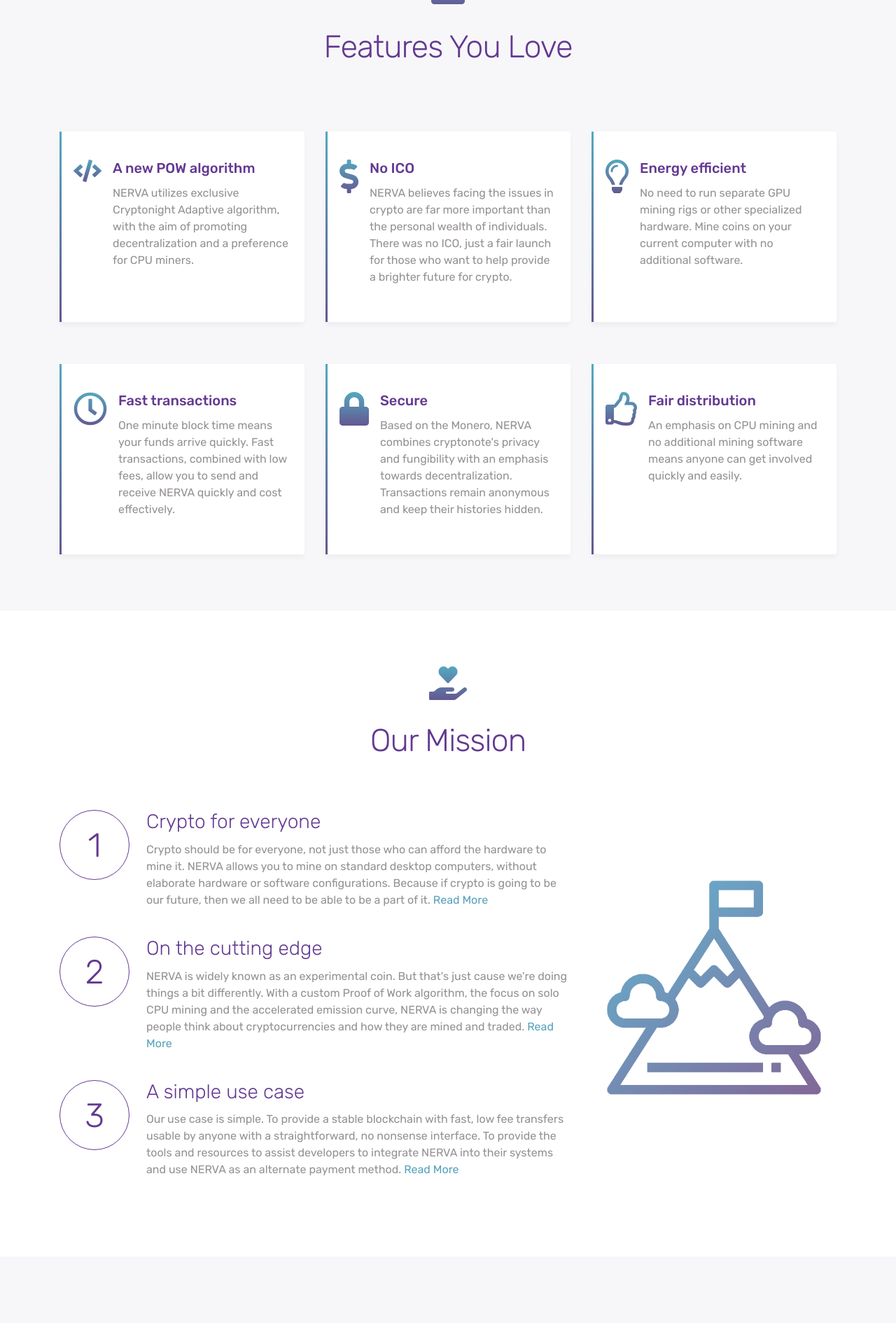
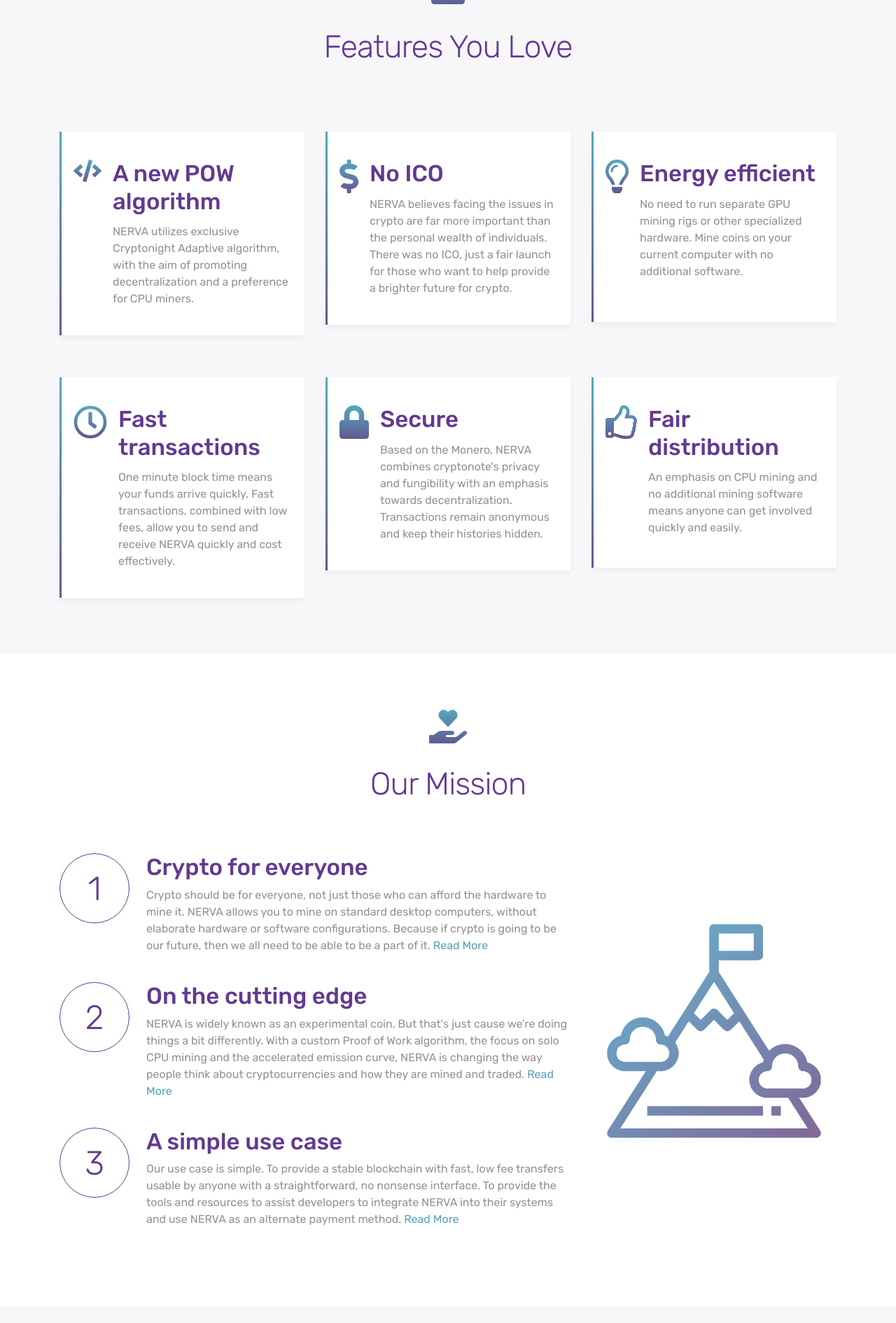
Before and after one commit to R0BC0D3R/nerva-website, a PHP site: page / in a window 1280 px wide. Shown: the part 787-2677 px from the top of the page at 70% size. Run offline with PHP 8.4, Linux system fonts and the light colour scheme; some libraries are stand-ins or nearby versions.

Commit message:
Changed some html title tags

```diff
--- a/index.php
+++ b/index.php
@@ -116,7 +116,7 @@
                             <div class="media">
                                 <span class="fa fa-code fa-2x gradient-fill mr-3"></span>
                                 <div class="media-body">
-                                    <h4 class="card-title">A new POW algorithm</h4>
+                                    <h3 class="card-title">A new POW algorithm</h3>
                                     <p class="card-text">NERVA utilizes exclusive Cryptonight Adaptive algorithm,
                                         with the aim of promoting decentralization and a preference for CPU miners.
                                     </p>
@@ -131,7 +131,7 @@
                             <div class="media">
                                 <span class="fa fa-dollar-sign fa-3x gradient-fill mr-3"></span>
                                 <div class="media-body">
-                                    <h4 class="card-title">No ICO</h4>
+                                    <h3 class="card-title">No ICO</h3>
                                     <p class="card-text">NERVA believes facing the issues in crypto are far more
                                         important than the personal wealth of individuals.
                                         There was no ICO, just a fair launch for those who want to help provide a
@@ -148,7 +148,7 @@
                             <div class="media">
                                 <span class="far fa-lightbulb fa-3x gradient-fill mr-3"></span>
                                 <div class="media-body">
-                                    <h4 class="card-title">Energy efficient</h4>
+                                    <h3 class="card-title">Energy efficient</h3>
                                     <p class="card-text">No need to run separate GPU mining rigs or other specialized hardware.
                                         Mine coins on your current computer with no additional software.
                                     </p>
@@ -169,7 +169,7 @@
                             <div class="media">
                                 <span class="far fa-clock fa-3x gradient-fill mr-3"></span>
                                 <div class="media-body">
-                                    <h4 class="card-title">Fast transactions</h4>
+                                    <h3 class="card-title">Fast transactions</h3>
                                     <p class="card-text">One minute block time means your funds arrive quickly.
                                         Fast transactions, combined with low fees, allow you to send and receive NERVA quickly and cost effectively.
                                     </p>
@@ -184,7 +184,7 @@
                             <div class="media">
                                 <span class="fa fa-lock fa-3x gradient-fill mr-3"></span>
                                 <div class="media-body">
-                                    <h4 class="card-title">Secure</h4>
+                                    <h3 class="card-title">Secure</h3>
                                     <p class="card-text">Based on the Monero, NERVA combines cryptonote's
                                         privacy and fungibility with an emphasis towards decentralization.
                                         Transactions remain anonymous and keep their histories hidden.
@@ -200,7 +200,7 @@
                             <div class="media">
                                 <span class="far fa-thumbs-up fa-3x gradient-fill mr-3"></span>
                                 <div class="media-body">
-                                    <h4 class="card-title">Fair distribution</h4>
+                                    <h3 class="card-title">Fair distribution</h3>
                                     <p class="card-text">An emphasis on CPU mining and no additional mining software means anyone can get involved quickly and easily.</p>
                                 </div>
                             </div>
@@ -227,9 +227,9 @@
                     <ul class="list-unstyled">
                         <li class="media mt-4">
                             <div class="media-body">
-                                <h5>
+                                <h3 class="css-h3-title">
                                     <div class="circle-icon mr-4 float-left">1</div>Crypto for everyone
-                                </h5>
+                                </h3>
                                 <p> Crypto should be for everyone, not just those who can afford the hardware to mine
                                     it.
                                     NERVA allows you to mine on standard desktop computers, without elaborate hardware or software configurations.
@@ -267,9 +267,9 @@
 
                         <li class="media mt-4">
                             <div class="media-body">
-                                <h5>
+                                <h3 class="css-h3-title">
                                     <div class="circle-icon mr-4 float-left">2</div>On the cutting edge
-                                </h5>
+                                </h3>
                                 <p> NERVA is widely known as an experimental coin. But that's just cause we're doing
                                     things a bit differently.
                                     With a custom Proof of Work algorithm, the focus on solo CPU mining and the
@@ -323,9 +323,9 @@
 
                         <li class="media mt-4">
                             <div class="media-body">
-                                <h5>
+                                <h3 class="css-h3-title">
                                     <div class="circle-icon mr-4 float-left">3</div>A simple use case
-                                </h5>
+                                </h3>
                                 <p> Our use case is simple. To provide a stable blockchain with fast, low fee transfers
                                     usable by anyone with a straightforward, no nonsense interface.
                                     To provide the tools and resources to assist developers to integrate NERVA into
@@ -443,7 +443,7 @@
 							<div class="timeline-info"></div>
 							<div class="timeline-marker"></div>
 							<div class="timeline-content">
-								<h2 class="timeline-title">2021</h2>
+								<h3 class="timeline-title">2021</h3>
 							</div>
 						</li>
 						<li class="timeline-item">
@@ -480,7 +480,7 @@
 							<div class="timeline-info"></div>
 							<div class="timeline-marker"></div>
 							<div class="timeline-content">
-								<h2 class="timeline-title">2022</h2>
+								<h3 class="timeline-title">2022</h3>
 							</div>
 						</li>
 						<li class="timeline-item">
@@ -497,7 +497,7 @@
 							<div class="timeline-info"></div>
 							<div class="timeline-marker"></div>
 							<div class="timeline-content">
-								<h2 class="timeline-title">Possible Future Projects</h2>
+								<h3 class="timeline-title">Possible Future Projects</h3>
 							</div>
 						</li>
 						<li class="timeline-item">
@@ -551,7 +551,7 @@
                             <div class="media">
                                 <div class="media-body">
                                     <p><img src="images/cratexdark.png" height="64"></p>
-                                    <h4 class="card-title">Cratex</h4>
+                                    <h3 class="card-title">Cratex</h3>
                                     <p class="card-text">BTC &amp; LTC pairs for trading.</p>
                                     <a class="btn btn-primary" href="https://cratex.io/index.php?pair=XNV/BTC"
                                         target="_blank" rel="nofollow"><span class="fa fa-exchange-alt"></span> &nbsp;
@@ -568,7 +568,7 @@
                             <div class="media">
                                 <div class="media-body">
                                     <p><img src="images/tradeogre-logo.png" height="64"></p>
-                                    <h4 class="card-title">Tradeogre</h4>
+                                    <h3 class="card-title">Tradeogre</h3>
                                     <p class="card-text">Shrek loves crypto too!</p>
                                     <a class="btn btn-primary" href="https://tradeogre.com/exchange/BTC-XNV"
                                         target="_blank" rel="nofollow"><span class="fa fa-exchange-alt"></span> &nbsp;
@@ -586,7 +586,7 @@
 							<div class="media">
 								<div class="media-body">
 									<p><img src="images/uniswap.png" height="64"></p>
-									<h4 class="card-title">Uniswap</h4>
+									<h3 class="card-title">Uniswap</h3>
 									<p class="card-text">Wrapped Nerva coming soon on Uniswap</p>
 									<a class="btn btn-primary" href="https://uniswap.org/" target="_blank" rel="nofollow"><span class="fa fa-exchange-alt"></span> &nbsp;
 										Buy Nerva</a>
@@ -604,7 +604,7 @@
 							<div class="media">
 								<div class="media-body">
 									<p><img src="images/honeyswap-decentralized-exchange.png" height="64"></p>
-									<h4 class="card-title">Honeyswap</h4>
+									<h3 class="card-title">Honeyswap</h3>
 									<p class="card-text">Wrapped Nerva coming soon on Honeyswap</p>
 									<a class="btn btn-primary" href="https://app.honeyswap.org/" target="_blank" rel="nofollow"><span class="fa fa-exchange-alt"></span> &nbsp;
 										Buy Nerva</a>
@@ -664,7 +664,7 @@
                             <div class="media">
                                 <span class="big-icon fab fa-linux gradient-fill"></span>
                                 <div class="media-body">
-                                    <h4 class="card-title">Linux</h4>
+                                    <h3 class="card-title">Linux</h3>
                                     <p class="card-text">CLI and GUI for Linux x64</p>
                                     <p><a class="btn btn-primary" href="<?php echo LINUX_CLI_LINK; ?>"><span class="fa fa-download"></span> &nbsp; CLI</a></p>
                                     <p><a class="btn btn-primary" href="<?php echo LINUX_GUI_LINK; ?>"><span class="fa fa-download"></span> &nbsp; GUI</a></p>
@@ -679,7 +679,7 @@
                             <div class="media">
                                 <span class="big-icon fab fa-windows gradient-fill"></span>
                                 <div class="media-body">
-                                    <h4 class="card-title">Windows</h4>
+                                    <h3 class="card-title">Windows</h3>
                                     <p class="card-text">CLI and GUI for Windows x64</p>
                                     <p><a class="btn btn-primary" href="<?php echo WINDOWS_CLI_LINK; ?>"><span class="fa fa-download"></span> &nbsp; CLI</a></p>
                                     <p><a class="btn btn-primary" href="<?php echo WINDOWS_GUI_LINK; ?>"><span class="fa fa-download"></span> &nbsp; GUI</a></p>
@@ -694,7 +694,7 @@
                             <div class="media">
                                 <span class="big-icon fab fa-apple gradient-fill"></span>
                                 <div class="media-body">
-                                    <h4 class="card-title">Mac</h4>
+                                    <h3 class="card-title">Mac</h3>
                                     <p class="card-text">CLI and GUI for Mac OS</p>
                                     <p><a class="btn btn-primary" href="<?php echo MAC_CLI_LINK; ?>"><span class="fa fa-download"></span> &nbsp; CLI</a></p>
                                     <p><a class="btn btn-primary" href="<?php echo MAC_GUI_LINK; ?>"><span class="fa fa-download"></span> &nbsp; GUI</a></p>
@@ -714,7 +714,7 @@
                             <div class="media">
                                 <span class="big-icon fas fa-swatchbook gradient-fill"></span>
                                 <div class="media-body">
-                                    <h4 class="card-title">Ledger Nano S</h4>
+                                    <h3 class="card-title">Ledger Nano S</h3>
                                     <p class="card-text">Requires: <br />
                                         Nerva <?php echo LEDGER_VERSION . "+" ?><br />
                                         Python installation</p>
@@ -730,7 +730,7 @@
                             <div class="media">
                                 <span class="big-icon fab fa-bitbucket gradient-fill"></span>
                                 <div class="media-body">
-                                    <h4 class="card-title">Source Code</h4>
+                                    <h3 class="card-title">Source Code</h3>
                                     <p class="card-text">Nerva related repositories</p>
                                     <p><a class="btn btn-primary" href="https://bitbucket.org/nerva-xnv/"><span class="fab fa-bitbucket"></span> &nbsp; BitBucket</a></p>
                                     <p><a class="btn btn-primary" href="https://github.com/nerva-project"><span class="fab fa-github"></span> &nbsp; Github Repositories</a></p>
@@ -745,7 +745,7 @@
                             <div class="media">
                                 <span class="big-icon far fa-file-archive gradient-fill"></span>
                                 <div class="media-body">
-                                    <h4 class="card-title">Other</h4>
+                                    <h3 class="card-title">Other</h3>
                                     <p class="card-text">Other stuff</p>
                                     <p><a class="btn btn-primary" href="<?php echo QUICKSYNC_LINK; ?>"><span class="fas fa-archive"></span> &nbsp; QuickSync</a></p>
                                 </div>
```
